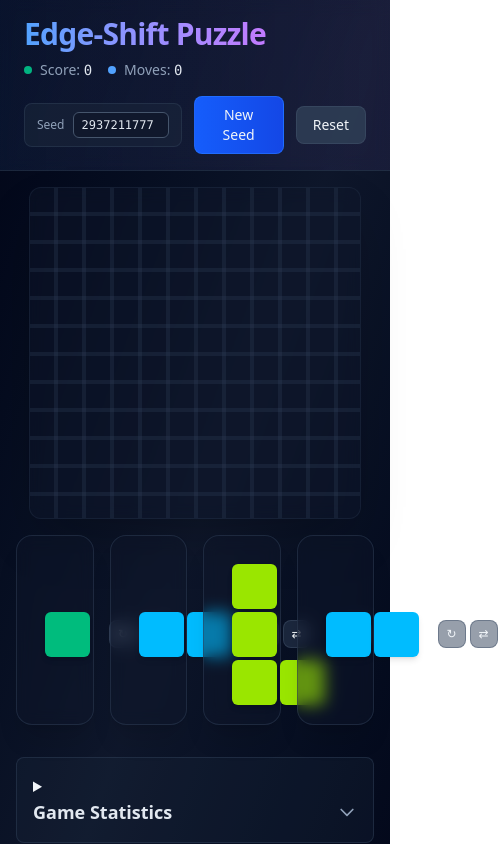
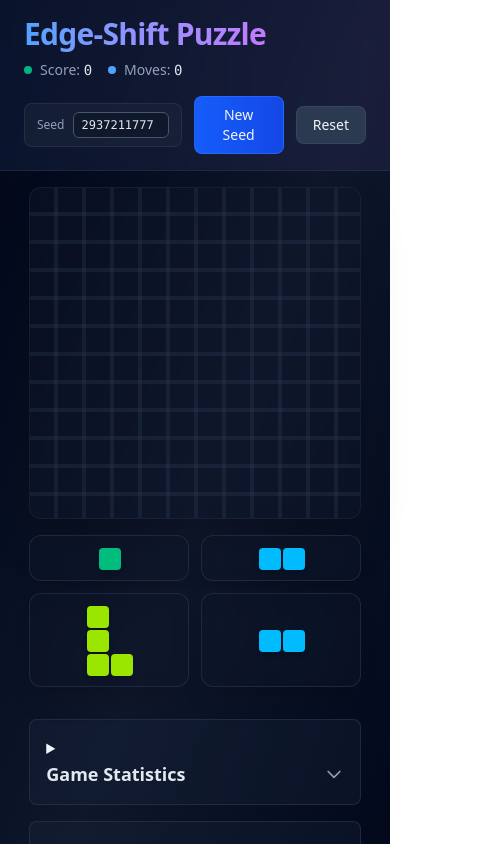
Before and after one commit to sean-andrew-barry/block-puzzle, a React (Vite) app: page / in a window 390 px wide. Shown: the top 844 px of the page, 498 px wide, since content can reach past the window. Built offline with nearby package versions, Linux system fonts and the light colour scheme.

Commit message:
Make shapes mobile-responsive with 2x2 grid

```diff
--- a/src/components/QueuePanel.jsx
+++ b/src/components/QueuePanel.jsx
@@ -2,7 +2,7 @@ import ShapePreview from "./ShapePreview.jsx";
 
 export default function QueuePanel({ queue, onStartDrag, selectedIndex, setSelectedIndex, rotateSelectedCW, toggleSelectedMirror }) {
   return (
-    <div className="grid grid-cols-4 sm:grid-cols-4 xl:grid-cols-1 gap-4">
+    <div className="grid grid-cols-2 sm:grid-cols-2 xl:grid-cols-1 gap-3 xl:gap-4">
         {queue.length === 0 && (
           <div className="col-span-full text-center py-12 text-slate-400 bg-slate-900/40 backdrop-blur-sm rounded-2xl border border-slate-700/30 shadow-xl">
             <div className="text-lg mb-2">🎯</div>
@@ -15,7 +15,7 @@ export default function QueuePanel({ queue, onStartDrag, selectedIndex, setSelec
             onClick={() => setSelectedIndex(i)}
             onContextMenu={(e) => { e.preventDefault(); setSelectedIndex(i); rotateSelectedCW(); }}
             onPointerDown={(e) => onStartDrag(e, i)}
-            className={`group relative flex items-center gap-4 p-4 rounded-2xl border transition-all duration-200 cursor-pointer hover:scale-[1.02] bg-slate-900/40 backdrop-blur-sm shadow-xl ${
+            className={`group relative flex items-center gap-2 xl:gap-4 p-2 xl:p-4 rounded-xl xl:rounded-2xl border transition-all duration-200 cursor-pointer hover:scale-[1.02] bg-slate-900/40 backdrop-blur-sm shadow-xl ${
               selectedIndex === i
                 ? "border-blue-400 shadow-lg shadow-blue-500/20 bg-gradient-to-br from-blue-500/10 to-purple-500/10"
                 : "border-slate-700/50 hover:border-slate-600 hover:bg-slate-900/60"
@@ -23,14 +23,14 @@ export default function QueuePanel({ queue, onStartDrag, selectedIndex, setSelec
             title="Left-click to select/pick up • Right-click to rotate/flip"
           >
             {selectedIndex === i && (
-              <div className="absolute inset-0 rounded-2xl bg-gradient-to-r from-blue-500/5 to-purple-500/5 animate-pulse"></div>
+              <div className="absolute inset-0 rounded-xl xl:rounded-2xl bg-gradient-to-r from-blue-500/5 to-purple-500/5 animate-pulse"></div>
             )}
 
-            <div className="relative select-none cursor-grab active:cursor-grabbing z-10 flex items-center justify-center">
+            <div className="relative select-none cursor-grab active:cursor-grabbing z-10 flex items-center justify-center xl:justify-start flex-1 xl:flex-initial">
               <ShapePreview item={item} />
             </div>
 
-            <div className="flex flex-col gap-2 z-10 ml-auto">
+            <div className="hidden xl:flex flex-col gap-2 z-10 ml-auto">
               <div className="flex items-center gap-1 text-xs text-slate-400">
                 {item.isMirrored && <span className="bg-purple-500/20 text-purple-300 px-1.5 py-0.5 rounded text-xs">flip</span>}
                 {item.rotation > 0 && <span className="bg-blue-500/20 text-blue-300 px-1.5 py-0.5 rounded text-xs">r{item.rotation}</span>}
--- a/src/components/ShapePreview.jsx
+++ b/src/components/ShapePreview.jsx
@@ -8,13 +8,13 @@ import {
 export default function ShapePreview({ item }) {
   const blocks = useMemo(() => applyOrientation(item.blocks, item.rotation, item.isMirrored), [item.blocks, item.rotation, item.isMirrored]);
   const { w, h } = shapeSize(blocks);
-  const scale = 48; // much larger thumbnail size per cell
+  const scale = 24; // responsive: smaller on mobile, larger on desktop
   return (
-    <div className="rounded-lg p-3" style={{ width: w * scale + 12, height: h * scale + 12 }}>
+    <div className="rounded-lg p-1 xl:p-3" style={{ width: w * scale + (window.innerWidth >= 1280 ? 12 : 4), height: h * scale + (window.innerWidth >= 1280 ? 12 : 4) }}>
       <div className="relative" style={{ width: w * scale, height: h * scale }}>
         {blocks.map(([x, y], i) => (
-          <div key={i} className={`absolute rounded-md ${item.color} shadow-md`} style={{
-            left: x * scale, top: y * scale, width: scale - 3, height: scale - 3,
+          <div key={i} className={`absolute rounded-sm xl:rounded-md ${item.color} shadow-md`} style={{
+            left: x * scale, top: y * scale, width: scale - 2, height: scale - 2,
           }} />
         ))}
       </div>
```
